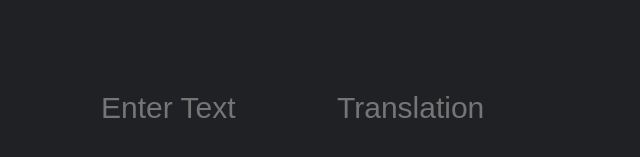
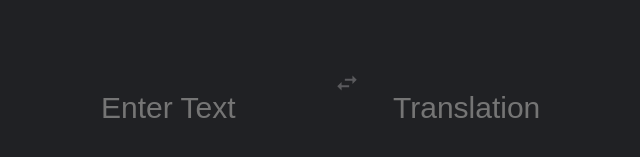
Before and after one commit to Naclazzy/translateapp, a React (Create React App) app: page / in a window 1280 px wide. Shown: the part 157-314 px from the top of the page, without its empty margins (231-871 px from the left). Built offline with nearby package versions, Linux system fonts and the light colour scheme.

Commit message:
add basic styling

```diff
--- a/src/index.css
+++ b/src/index.css
@@ -67,3 +67,13 @@ input{
   height: 26px;
   fill: #8ab4f8;
 }
+
+.arrow-container{
+  padding: 7px 15px;
+}
+
+.arrow-container svg{
+  width: 26px;
+  height: 26px;
+  fill: #5a5a5d;
+}
```
